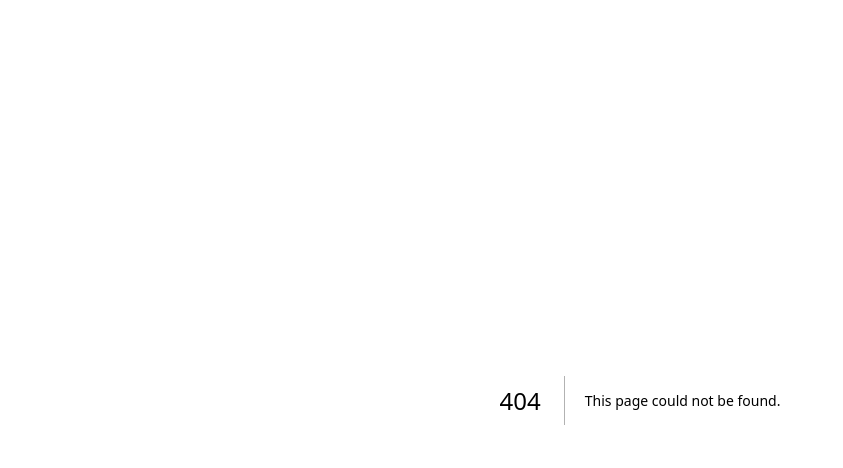
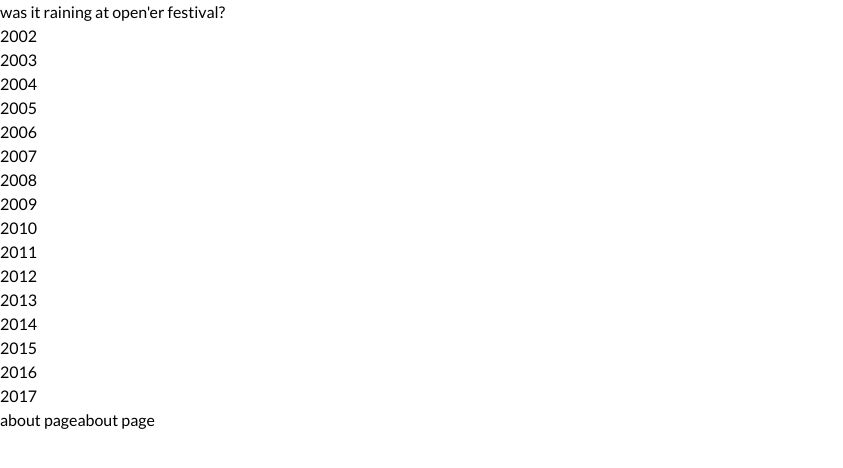
Before and after one commit to bdebicki/wasitraining-next, a Next.js app: page /about in a window 1280 px wide. Before the commit this address had no page. Shown: the top 468 px of the page, without its empty margins (0-843 px from the left). Built offline with nearby package versions, Linux system fonts and the light colour scheme.

Commit message:
add about and cookies page templates

```diff
--- a/src/app/layout-page.tsx
+++ b/src/app/_components/edition-page-template.tsx
@@ -6,13 +6,15 @@
 	children: ReactNode
 }
 
-const LayoutSecondary = async ({ children }: Props) => {
+const EditionPageTemplate = async ({ children }: Props) => {
 	const editions = await getEditionsData()
 
 	return (
 		<div>
 			<header>
-				<h1>was it raining at open'er festival?</h1>
+				<h1>
+					<Link href="/">was it raining at open'er festival?</Link>
+				</h1>
 				<nav role="navigation">
 					<ul>
 						{editions.map(({ editionYear: year }) => (
@@ -28,4 +30,4 @@
 	)
 }
 
-export default LayoutSecondary
+export default EditionPageTemplate
--- /dev/null
+++ b/src/app/_components/text-page-template.tsx
@@ -0,0 +1,35 @@
+import React, { ReactNode } from 'react'
+import Link from 'next/link'
+import { getEditionsData } from '@/utils/getEditionsData'
+
+type Props = {
+	title: string
+	children: ReactNode
+}
+
+const TextPageTemplate = async ({ children, title }: Props) => {
+	const editions = await getEditionsData()
+
+	return (
+		<div>
+			<header>
+				<h1>
+					<Link href="/">was it raining at open'er festival?</Link>
+				</h1>
+				<nav role="navigation">
+					<ul>
+						{editions.map(({ editionYear: year }) => (
+							<li key={year}>
+								<Link href={`/editions/${year}`}>{year}</Link>
+							</li>
+						))}
+					</ul>
+				</nav>
+			</header>
+			{title}
+			{children}
+		</div>
+	)
+}
+
+export default TextPageTemplate
--- /dev/null
+++ b/src/app/about/page.tsx
@@ -0,0 +1,8 @@
+import React from 'react'
+import TextPageTemplate from '@/app/_components/text-page-template'
+
+const AboutPage = () => (
+	<TextPageTemplate title="about page">about page</TextPageTemplate>
+)
+
+export default AboutPage
--- /dev/null
+++ b/src/app/cookies/page.tsx
@@ -0,0 +1,8 @@
+import React from 'react'
+import TextPageTemplate from '@/app/_components/text-page-template'
+
+const CookiesPage = () => (
+	<TextPageTemplate title="cookies">cookies page</TextPageTemplate>
+)
+
+export default CookiesPage
--- a/src/app/editions/[year]/page.tsx
+++ b/src/app/editions/[year]/page.tsx
@@ -1,9 +1,8 @@
 import React from 'react'
 import path from 'path'
 import fs from 'fs'
-import LayoutPage from '@/app/layout-page'
+import EritionPageTemplate from '@/app/_components/edition-page-template'
 import { getEditionsData } from '@/utils/getEditionsData'
-import Link from 'next/link'
 
 type Props = {
 	params: {
@@ -45,9 +44,9 @@
 	const edition: Edition = JSON.parse(fileContents)
 
 	return (
-		<LayoutPage>
+		<EritionPageTemplate>
 			{edition.fullName} - {edition.editionYear}
-		</LayoutPage>
+		</EritionPageTemplate>
 	)
 }
 
--- a/src/app/page.tsx
+++ b/src/app/page.tsx
@@ -17,6 +17,10 @@
 					))}
 				</ul>
 			</nav>
+			<footer>
+				<Link href="/about">about</Link>
+				<Link href="/cookies">cookies</Link>
+			</footer>
 		</main>
 	)
 }
```
